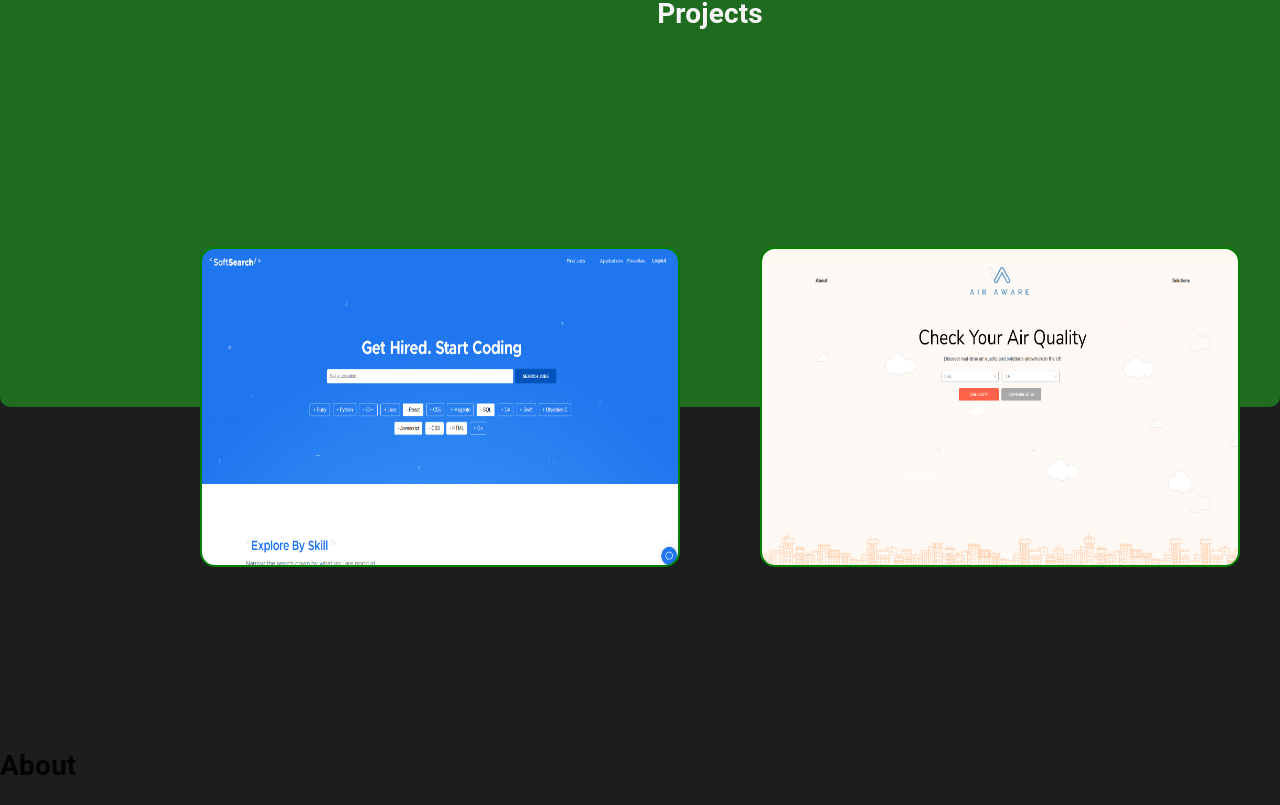
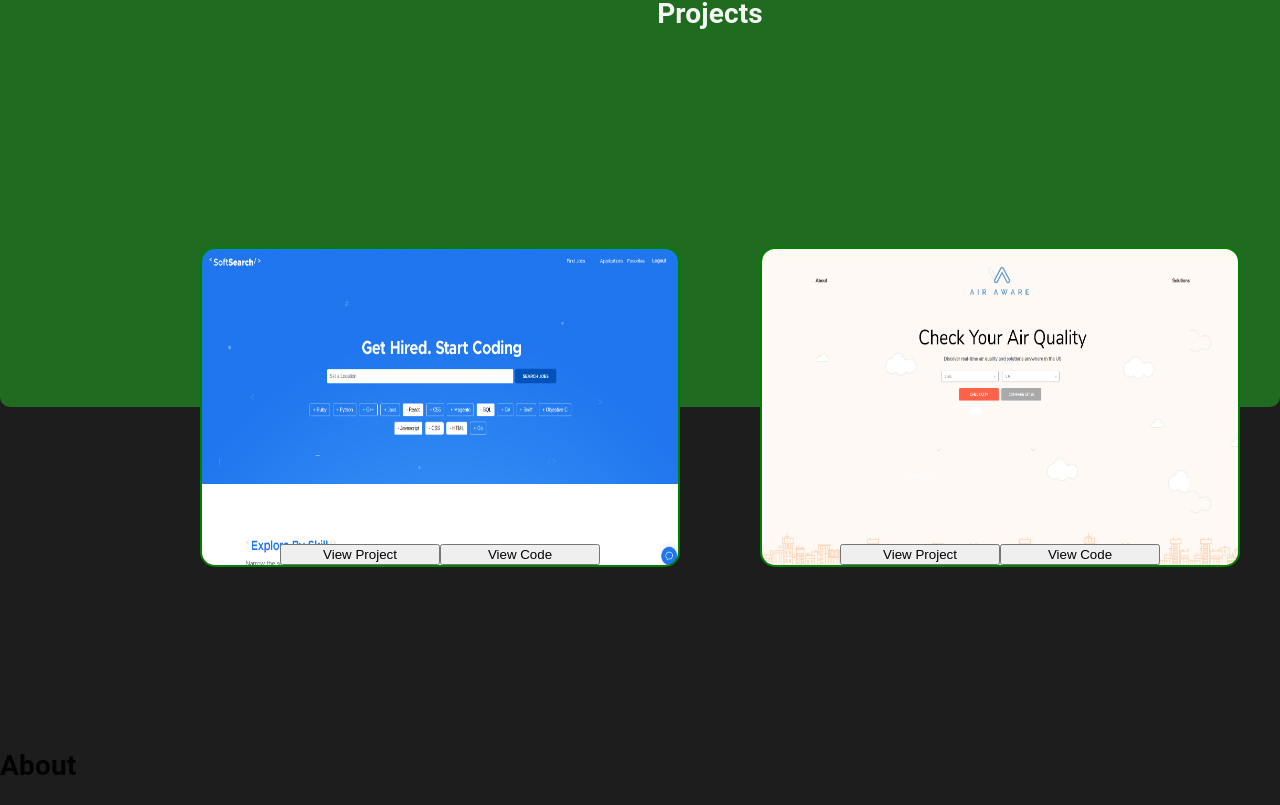
Before and after one commit to ElvisHernandez/Portfolio, a React (Create React App) app: page / in a window 1280 px wide. Shown: the part 1953-2758 px from the top of the page. Built offline with nearby package versions, Linux system fonts and the light colour scheme.

Commit message:
added view code button

```diff
--- a/src/pages/Projects/Projects.jsx
+++ b/src/pages/Projects/Projects.jsx
@@ -8,8 +8,14 @@ const Projects = () => {
             <div className={styles.projectsIntro}><h1>Projects</h1></div>
             {/* <div className={styles.projects}></div> */}
             <div className={styles.projects}>
-                <span className={`${styles.project} ${styles.project1}`}><button className={styles.projectButton}>Click Me!</button></span>
-                <span className={`${styles.project} ${styles.project2}`}><button className={styles.projectButton}>Click Me!</button></span>
+                <span className={`${styles.project} ${styles.project1}`}>
+                    <button className={styles.projectButton}>View Project</button>
+                    <button className={styles.codeButton}>View Code</button>
+                </span>
+                <span className={`${styles.project} ${styles.project2}`}>
+                    <button className={styles.projectButton}>View Project</button>
+                    <button className={styles.codeButton}>View Code</button>
+                </span>
                 {/* <img className={styles.project} src={softSearch} alt="#" /> */}
                 {/* <img className={styles.project} src={airAware} alt="#" /> */}
             </div>
--- a/src/pages/Projects/Projects.module.css
+++ b/src/pages/Projects/Projects.module.css
@@ -27,7 +27,10 @@
 }
 
 .project {
-    display: inline-block;
+    display: flex;
+    flex-direction: row;
+    justify-content: center;
+    align-items: flex-end;
     /* padding-bottom: 10rem; */
     position: relative;
     bottom: 10rem;
@@ -63,5 +66,10 @@
 }
 
 .projectButton {
-    display: none;
+    /* display: none; */
+    width: 10rem;
 }
+
+.codeButton {
+    width: 10rem;
+}
```
